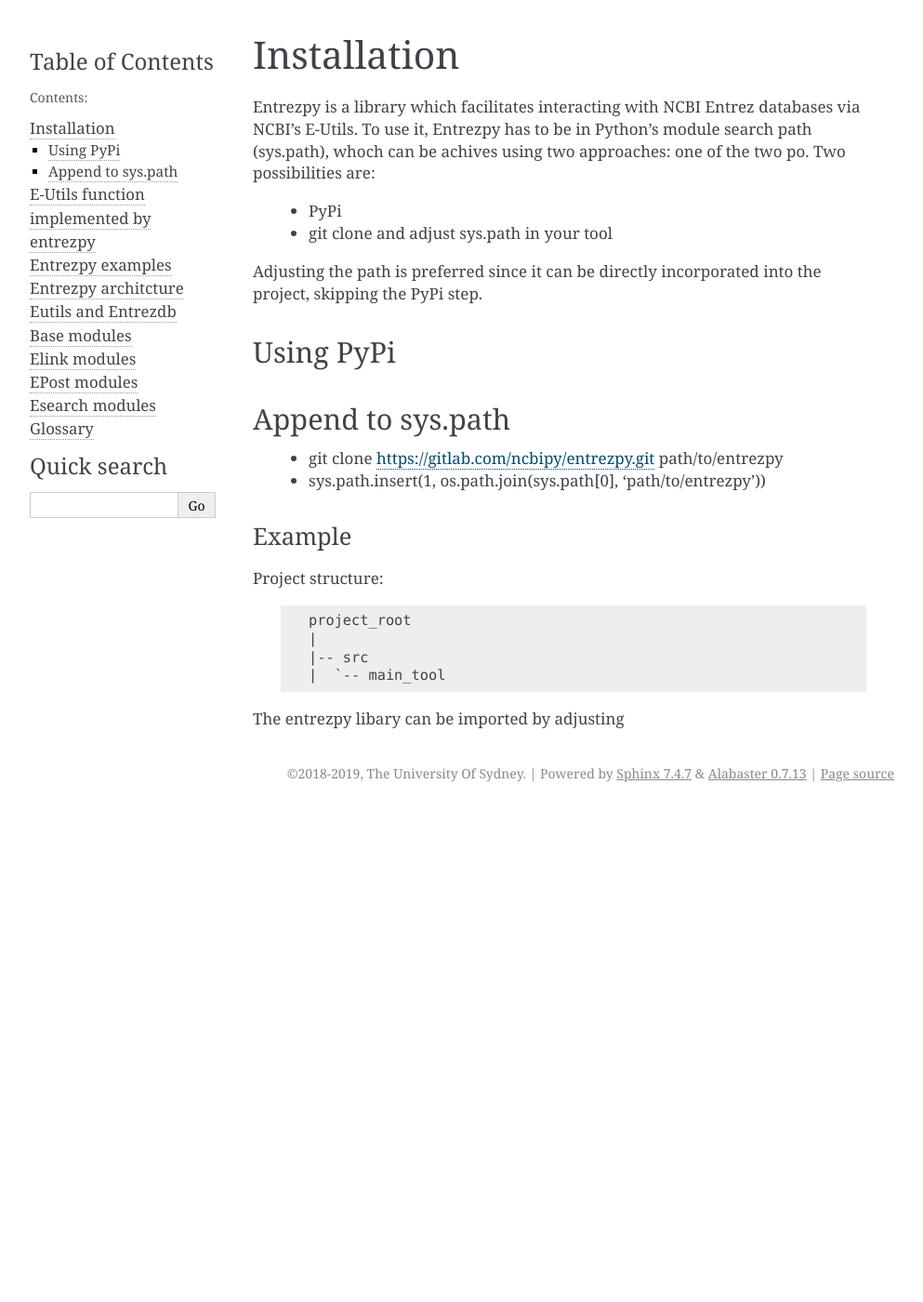
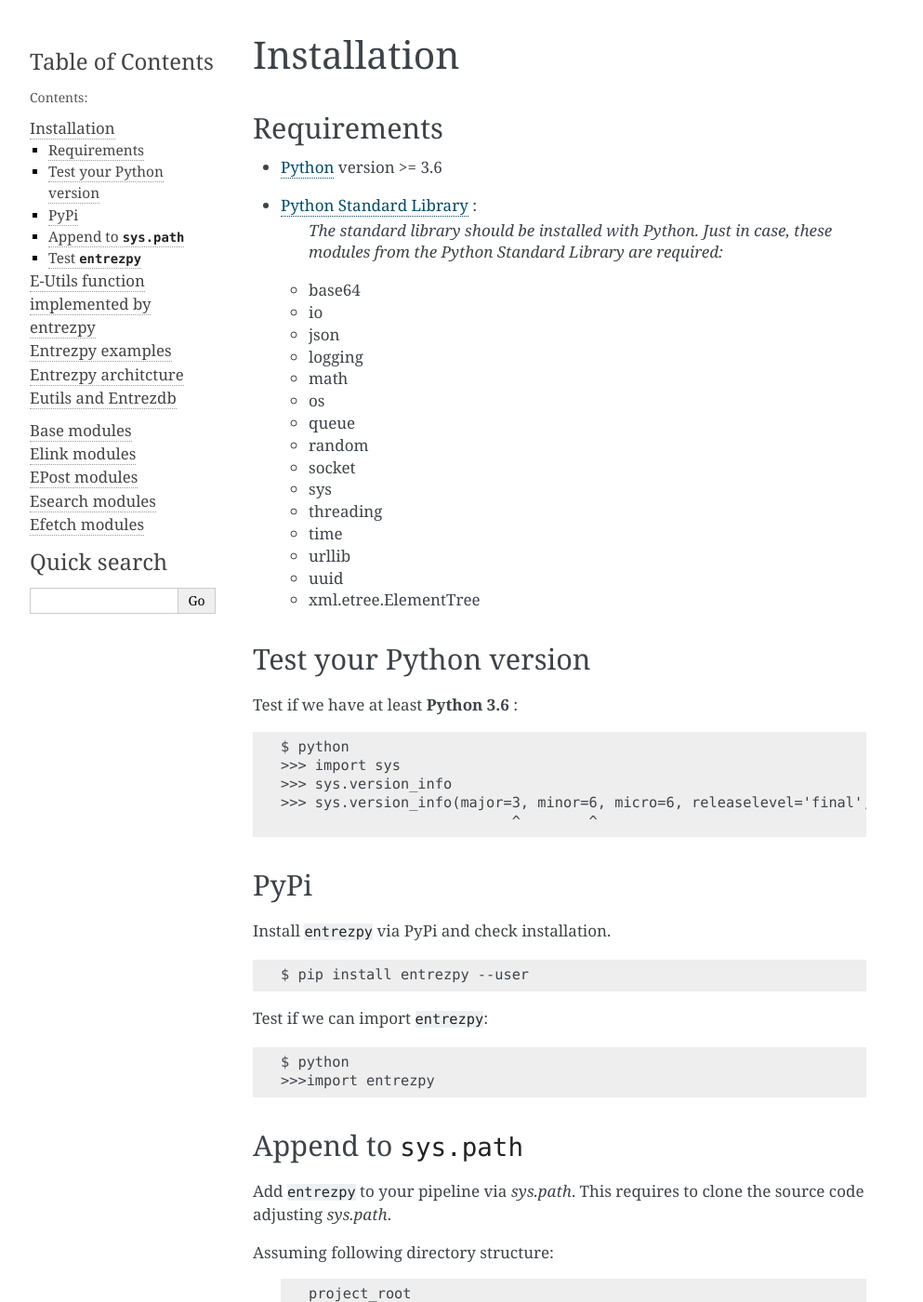
Before and after one commit to AAFC-Lethbridge-Bioinformatics-Support/entrezpy-fork, a Sphinx documentation site: the page built from docs/entrezpy-doc/source/setup/installation.rst, in a window 1280 px wide and 1400 px high. Shown: the whole window at 93% size, without its empty margins (148-1141 px from the left). Built offline with Sphinx 7.4.7, drawn with Linux system fonts in a browser that asks for light colours; some of the changed text lies outside the part shown.

Commit message:
docs: add improved doc structure

```diff
--- a/docs/entrezpy-doc/source/setup/installation.rst
+++ b/docs/entrezpy-doc/source/setup/installation.rst
@@ -1,35 +1,90 @@
+.. _install:
+
 Installation
 ============
 
-Entrezpy is a library which facilitates interacting with NCBI Entrez databases
-via NCBI's E-Utils. To use it, Entrezpy has to be in Python's module search
-path (sys.path), whoch can be achives using two approaches:
-one of the two po. Two possibilities are:
+Requirements
+------------
 
-  - PyPi
-  - git clone and adjust sys.path in your tool
+- `Python <https://www.python.org/>`_ version >= 3.6
+- `Python Standard Library <https://docs.python.org/3/library/index.html#the-python-standard-library>`_ :
+   *The standard library should be installed with  Python. Just in
+   case, these modules from the Python Standard Library are required:*
+  - base64
+  - io
+  - json
+  - logging
+  - math
+  - os
+  - queue
+  - random
+  - socket
+  - sys
+  - threading
+  - time
+  - urllib
+  - uuid
+  - xml.etree.ElementTree
 
-Adjusting the path is preferred since it can be directly incorporated into the
-project, skipping the PyPi step.
+Test your Python version
+------------------------
+Test if we have at least **Python 3.6** :
 
-Using PyPi
-----------
+.. code::
 
+  $ python
+  >>> import sys
+  >>> sys.version_info
+  >>> sys.version_info(major=3, minor=6, micro=6, releaselevel='final', serial=0)
+                             ^        ^
+PyPi
+----
+Install ``entrezpy`` via PyPi and check installation.
 
-Append to sys.path
-------------------
- - git clone https://gitlab.com/ncbipy/entrezpy.git path/to/entrezpy
- - sys.path.insert(1, os.path.join(sys.path[0], 'path/to/entrezpy'))
+.. code::
 
-Example
-~~~~~~~
-Project structure:
+  $ pip install entrezpy --user
 
+Test if we can import ``entrezpy``:
+
+.. code::
+
+  $ python
+  >>>import entrezpy
+
+Append to ``sys.path``
+----------------------
+Add ``entrezpy`` to your pipeline via `sys.path`. This requires to clone
+the source code adjusting `sys.path`.
+
+Assuming following directory structure:
   ::
 
     project_root
     |
     |-- src
-    |  `-- main_tool
+    |   `-- pipeline.py
+    `-- include
+        `-- entrezpy
+            `-- src
+                `-- entrezpy
+                    `-- efetch
 
-The entrezpy libary can be imported by adjusting
+Importing the module ``efetcher`` in ``pipeline.py``:
+
+.. code::
+
+ $ git clone https://gitlab.com/ncbipy/entrezpy.git project_root/include
+
+Adjust ``sys.path`` in ``project_root/src/pipeline.py``
+
+.. code::
+
+  sys.path.insert(1, os.path.join(sys.path[0], '../include/entrezpy/src'))
+  import entrezpy.efetch.efetcher
+
+  ef = entrezpy.efetch.efetcher.Efetcher('toolname', 'email')
+
+Test ``entrezpy``
+-----------------
+Run the examples in the git repository in ``entrezpy/examples``.
```
Also changed, not shown: docs/entrezpy-doc/source/functions/esearch_func.rst (added, +24 -0 lines), docs/entrezpy-doc/source/index.rst (+34 -3 lines), docs/entrezpy-doc/source/module_references/efetch.rst (added, +47 -0 lines), docs/entrezpy-doc/source/setup.rst (added, +8 -0 lines).
